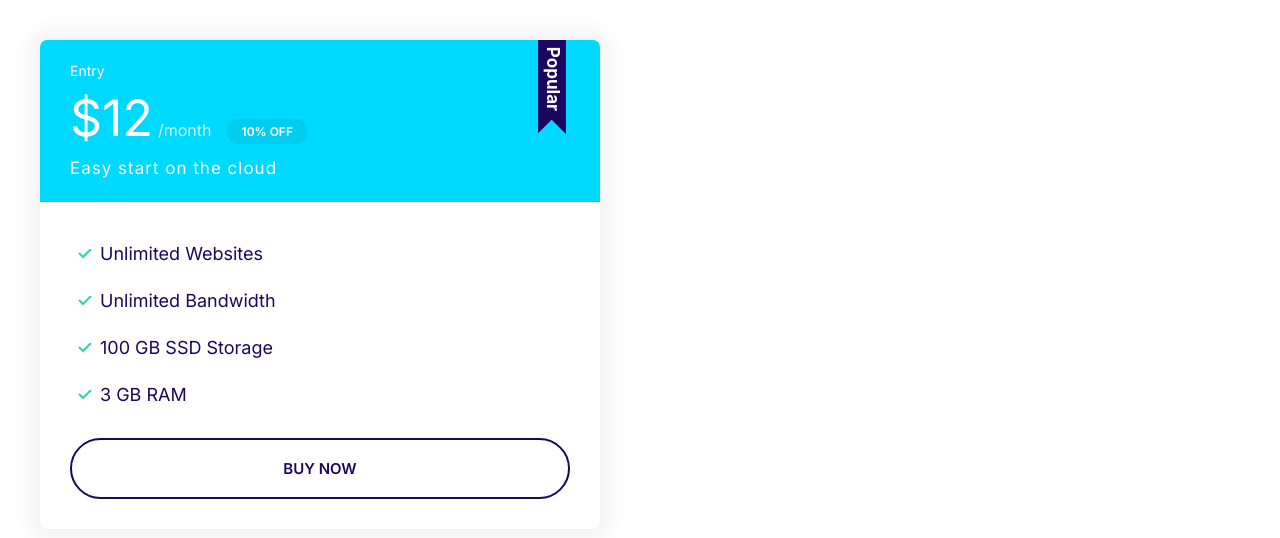
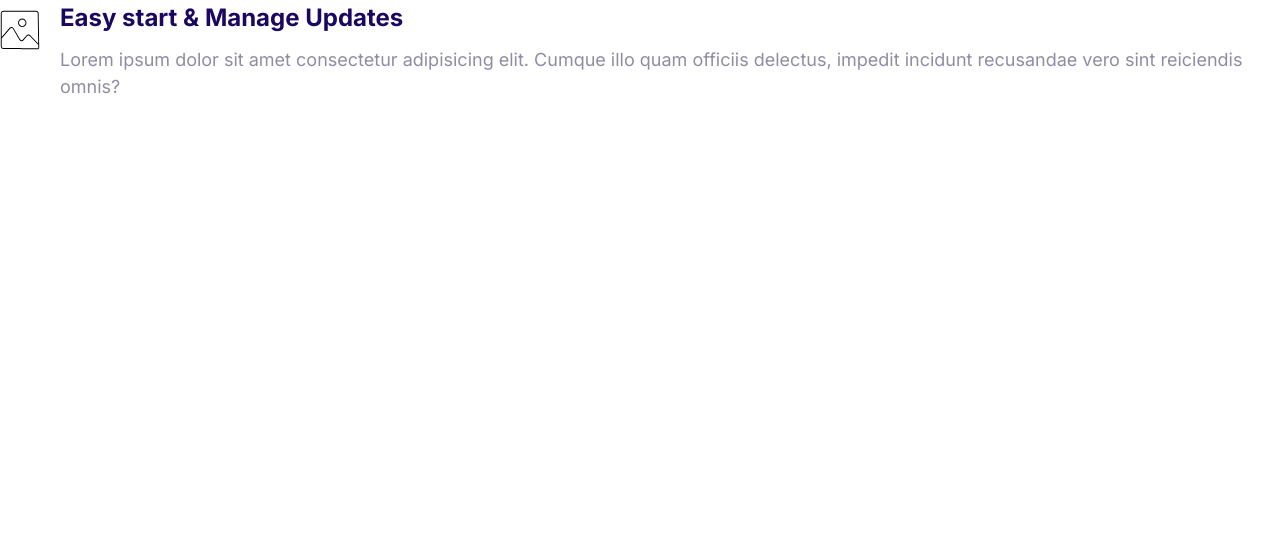
Before and after one commit to Mpz30/Moshify-clone, a plain HTML site: page index.html in a window 1280 px wide. Drawn offline with Linux system fonts and the light colour scheme.

Commit message:
Define media structure.

```diff
--- a/css/styles.css
+++ b/css/styles.css
@@ -388,3 +388,21 @@ a {
     font-size: 1.7rem;
   }
 }
+
+/*Media*/
+
+.media {
+  display: flex;
+}
+
+.media__title {
+  margin-top: 0;
+}
+
+.media__body {
+  margin: 0 2rem;
+}
+
+.media__image {
+  margin-top: 1rem;
+}
--- a/index.html
+++ b/index.html
@@ -11,28 +11,16 @@
   <link rel="stylesheet" href="css/styles.css">
 </head>
 <body>
-  <!--remember this div with the inline style was just for example, remove it-->
-  <div style="width: 50%; padding: 4rem;">
-    <div class="plan plan--popular">
-      <div class="card card--secondary">
-        <header class="card__header">
-          <h3 class="plan__name">Entry</h3>
-          <span class="plan__price">$12</span>
-          <span class="plan__billing-cycle">/month</span>
-          <span class="badge badge--secondary badge--small">10% OFF</span>
-          <span class="plan__description">Easy start on the cloud</span>
-        </header>
-        <div class="card__body">
-          <ul class="list list--tick">
-            <li class="list__item">Unlimited Websites</li>
-            <li class="list__item">Unlimited Bandwidth</li>
-            <li class="list__item">100 GB SSD Storage</li>
-            <li class="list__item">3 GB RAM</li>
-          </ul>
-          <button class="btn btn--outline btn--block">Buy now</button>
-        </div>
-      </div>
-        </div>
+  <div class="media">
+    <div class="media__image">
+      <svg class="icon icon--primary">
+        <use xlink:href="images/sprite.svg#snap"></use>
+      </svg>
     </div>
+    <div class="media__body">
+      <h3 class="media__title">Easy start & Manage Updates</h3>
+      <p>Lorem ipsum dolor sit amet consectetur adipisicing elit. Cumque illo quam officiis delectus, impedit incidunt recusandae vero sint reiciendis omnis?</p>
+    </div>
+  </div>
 </body>
 </html>
```
Also changed, not shown: components/icons.html (+3 -3 lines), components/media.html (added, +11 -0 lines).
